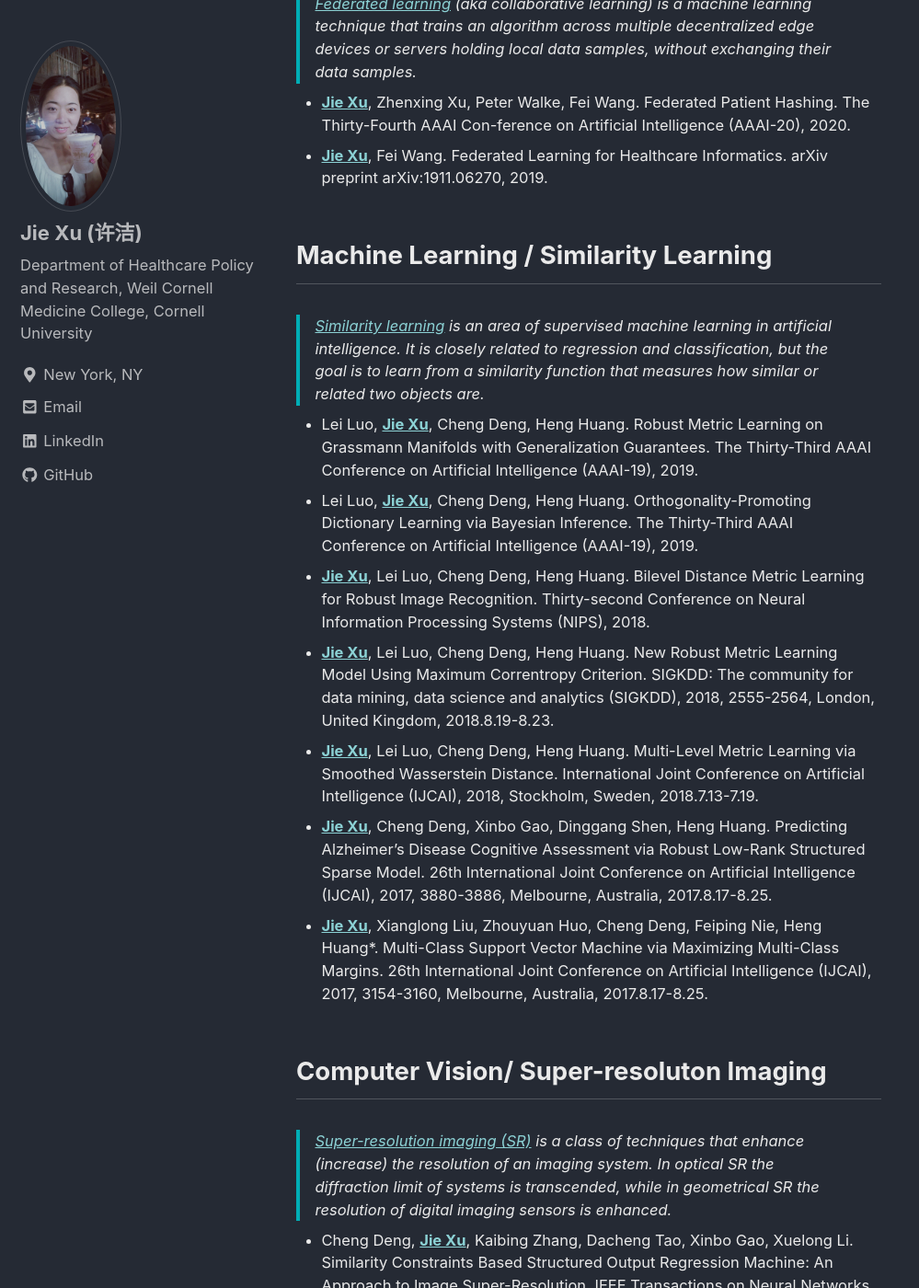
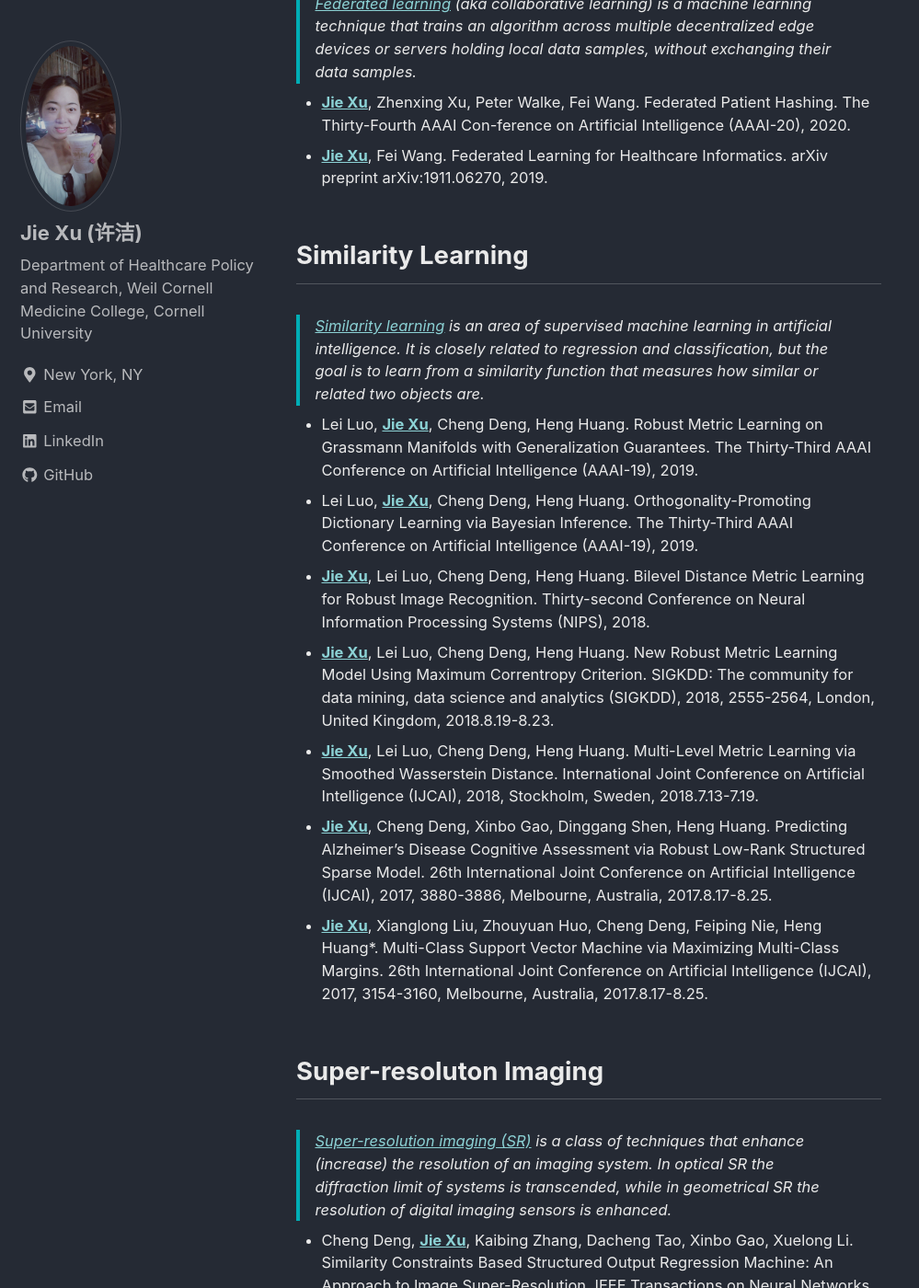
Before and after one commit to jxu1015/jxu1015.github.io, a Jekyll site: the page built from _pages/publications.md, in a window 1280 px wide and 1400 px high, scrolled down 787 px. Shown: the whole window at 92% size, without its empty margins (0-999 px from the left). Built offline with Jekyll 4.4.1, drawn with Linux system fonts in a browser that asks for light colours; nearby versions of some CDN libraries; some of the changed text lies outside the part shown.

Commit message:
Update publications.md

```diff
--- a/_pages/publications.md
+++ b/_pages/publications.md
@@ -11,7 +11,7 @@ header:
 [Super-resoluton Imaging](#sr){: .btn .btn--light-outline}
 
 <div id="fl"></div>
-## Machine Learning / Federated Learning
+## Federated Learning
 
 > [Federated learning](https://en.wikipedia.org/wiki/Federated_learning) (aka collaborative learning) is a machine learning technique that trains an algorithm across multiple decentralized edge devices or servers holding local data samples, without exchanging their data samples.
 {: .small}
@@ -21,7 +21,7 @@ header:
 {: .small}
 
 <div id="sl"></div>
-## Machine Learning / Similarity Learning
+## Similarity Learning
 
 > [Similarity learning](https://en.wikipedia.org/wiki/Similarity_learning) is an area of supervised machine learning in artificial intelligence. It is closely related to regression and classification, but the goal is to learn from a similarity function that measures how similar or related two objects are.
 {: .small}
@@ -36,7 +36,7 @@ header:
 {: .small}
 
 <div id="sr"></div>
-## Computer Vision/ Super-resoluton Imaging
+## Super-resoluton Imaging
 
 > [Super-resolution imaging (SR)](https://en.wikipedia.org/wiki/Super-resolution_imaging) is a class of techniques that enhance (increase) the resolution of an imaging system. In optical SR the diffraction limit of systems is transcended, while in geometrical SR the resolution of digital imaging sensors is enhanced.
 {: .small}
```
